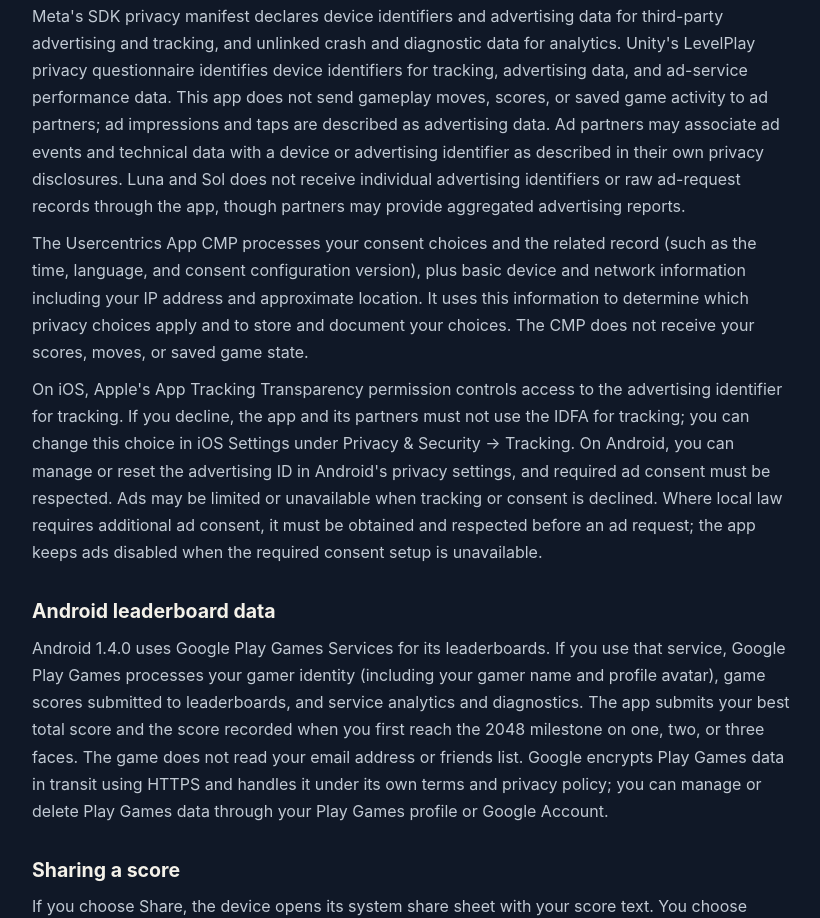
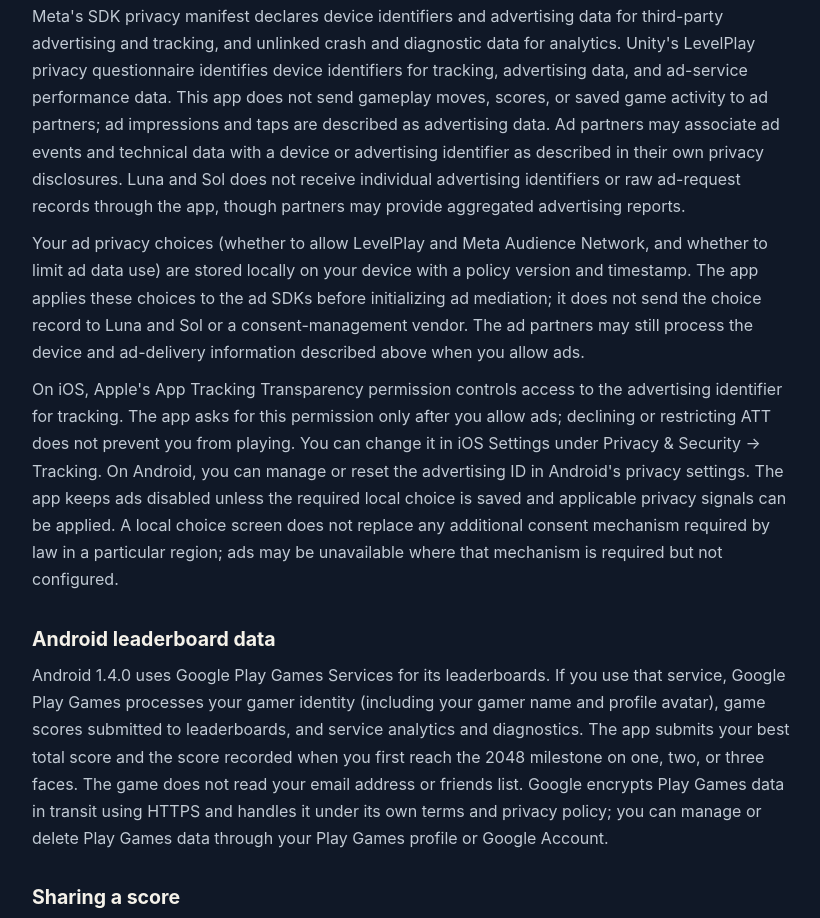
Before and after one commit to shaunkim/lunaandsol.org, a plain HTML site: page 2048-cube-privacy-policy.html in a window 1280 px wide. Shown: the part 1157-2075 px from the top of the page, without its empty margins (228-1048 px from the left). Drawn offline with Linux system fonts and the light colour scheme.

Commit message:
Update 2048 Cube ad consent disclosure

```diff
--- a/2048-cube-privacy-policy.html
+++ b/2048-cube-privacy-policy.html
@@ -33,8 +33,8 @@
     <h2>Advertising and information used by ad partners</h2>
     <p>On iOS and Android 1.4.0, Unity LevelPlay mediates ads from Meta Audience Network. Their SDKs may process device identifiers (including the advertising identifier subject to each platform's settings), advertising data such as ad delivery, impressions and taps, and limited technical data needed to deliver, measure, secure and troubleshoot ads. This includes ad-service performance data and SDK crash or diagnostic reports. The game does not send scores, moves, saved game state or other gameplay activity for ad targeting, and Luna and Sol does not run separate game-performance or user-behavior analytics.</p>
     <p>Meta's SDK privacy manifest declares device identifiers and advertising data for third-party advertising and tracking, and unlinked crash and diagnostic data for analytics. Unity's LevelPlay privacy questionnaire identifies device identifiers for tracking, advertising data, and ad-service performance data. This app does not send gameplay moves, scores, or saved game activity to ad partners; ad impressions and taps are described as advertising data. Ad partners may associate ad events and technical data with a device or advertising identifier as described in their own privacy disclosures. Luna and Sol does not receive individual advertising identifiers or raw ad-request records through the app, though partners may provide aggregated advertising reports.</p>
-    <p>The Usercentrics App CMP processes your consent choices and the related record (such as the time, language, and consent configuration version), plus basic device and network information including your IP address and approximate location. It uses this information to determine which privacy choices apply and to store and document your choices. The CMP does not receive your scores, moves, or saved game state.</p>
-    <p>On iOS, Apple's App Tracking Transparency permission controls access to the advertising identifier for tracking. If you decline, the app and its partners must not use the IDFA for tracking; you can change this choice in iOS Settings under Privacy &amp; Security → Tracking. On Android, you can manage or reset the advertising ID in Android's privacy settings, and required ad consent must be respected. Ads may be limited or unavailable when tracking or consent is declined. Where local law requires additional ad consent, it must be obtained and respected before an ad request; the app keeps ads disabled when the required consent setup is unavailable.</p>
+    <p>Your ad privacy choices (whether to allow LevelPlay and Meta Audience Network, and whether to limit ad data use) are stored locally on your device with a policy version and timestamp. The app applies these choices to the ad SDKs before initializing ad mediation; it does not send the choice record to Luna and Sol or a consent-management vendor. The ad partners may still process the device and ad-delivery information described above when you allow ads.</p>
+    <p>On iOS, Apple's App Tracking Transparency permission controls access to the advertising identifier for tracking. The app asks for this permission only after you allow ads; declining or restricting ATT does not prevent you from playing. You can change it in iOS Settings under Privacy &amp; Security → Tracking. On Android, you can manage or reset the advertising ID in Android's privacy settings. The app keeps ads disabled unless the required local choice is saved and applicable privacy signals can be applied. A local choice screen does not replace any additional consent mechanism required by law in a particular region; ads may be unavailable where that mechanism is required but not configured.</p>
 
     <h2>Android leaderboard data</h2>
     <p>Android 1.4.0 uses Google Play Games Services for its leaderboards. If you use that service, Google Play Games processes your gamer identity (including your gamer name and profile avatar), game scores submitted to leaderboards, and service analytics and diagnostics. The app submits your best total score and the score recorded when you first reach the 2048 milestone on one, two, or three faces. The game does not read your email address or friends list. Google encrypts Play Games data in transit using HTTPS and handles it under its own terms and privacy policy; you can manage or delete Play Games data through your Play Games profile or Google Account.</p>
@@ -49,7 +49,7 @@
     <p>2048³ is not directed to children, and Luna and Sol does not knowingly collect personal information from children. Ad content and data use must follow the age rating and applicable child privacy rules.</p>
 
     <h2>Your choices and data deletion</h2>
-    <p>You can decline the iOS tracking prompt and change that choice in iOS Settings. You can manage or reset Android's advertising ID in Android privacy settings. Open Privacy Options from the game menu to review or change consent choices. Ads remain disabled when the required consent setup is unavailable or your choices do not permit the relevant ad processing; you can still play without ads. You can remove local gameplay data by clearing app storage or uninstalling the app. Contact <a href="mailto:hello@lunaandsol.org">hello@lunaandsol.org</a> with privacy questions. Ad partners and Usercentrics handle information they receive under their own privacy disclosures.</p>
+    <p>You can decline the iOS tracking prompt and change that choice in iOS Settings. You can manage or reset Android's advertising ID in Android privacy settings. Open Ad Privacy from the game menu to review or change your local choices, including turning off ads. Ads remain disabled when required privacy signals cannot be applied; you can still play without ads. You can remove the local choice and gameplay data by clearing app storage or uninstalling the app. Contact <a href="mailto:hello@lunaandsol.org">hello@lunaandsol.org</a> with privacy questions. Ad partners handle information they receive under their own privacy disclosures.</p>
 
     <h2>Changes to this policy</h2>
     <p>We update this policy when the app's data practices change. This version describes the planned ad-supported iOS and Android 1.4.0 release. Check this page for later updates.</p>
```
